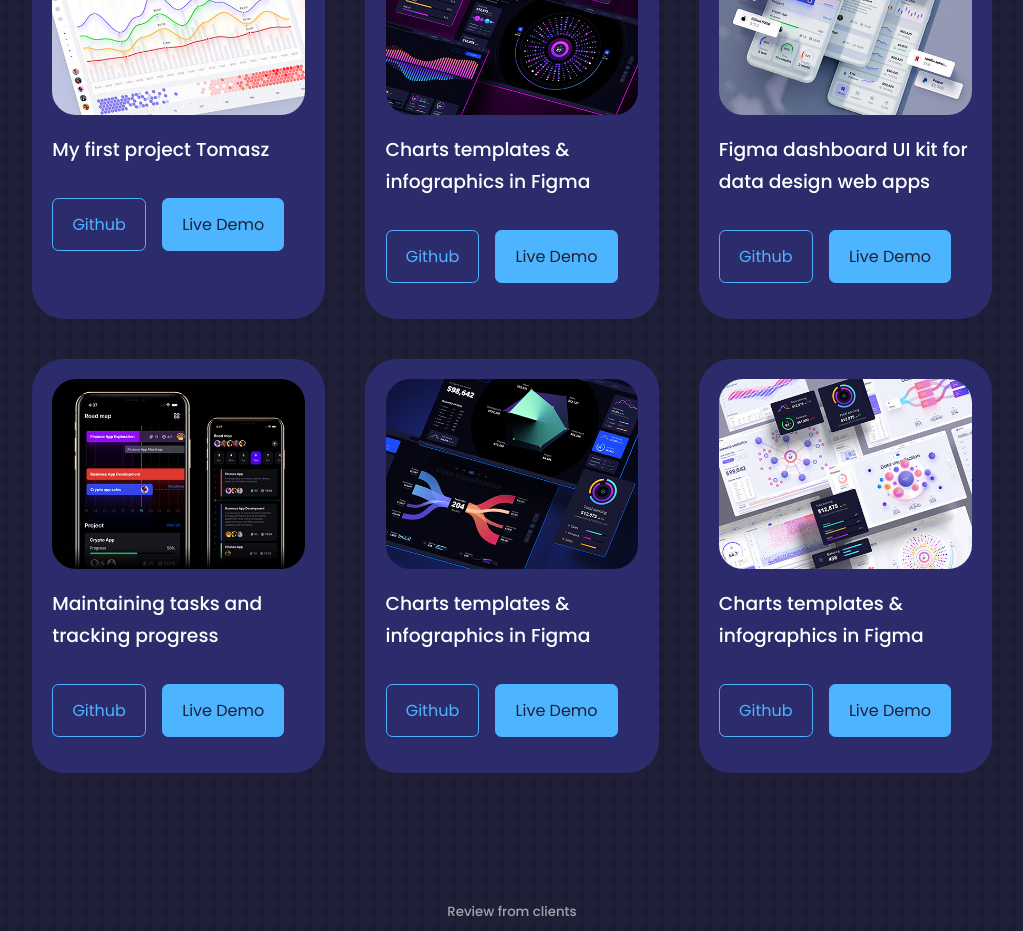
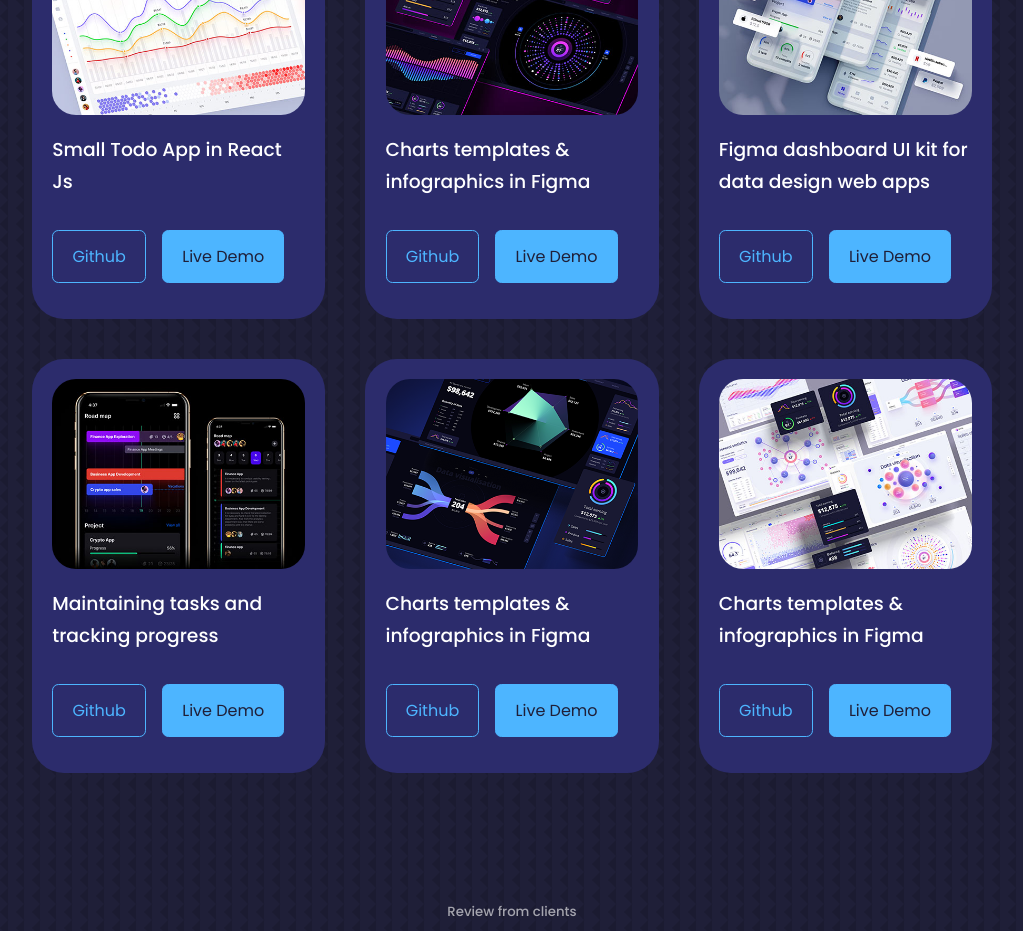
Before and after one commit to piknik1979/tomasz-portfolio, a React (Create React App) app: page / in a window 1280 px wide. Shown: the part 3240-4171 px from the top of the page, without its empty margins (128-1151 px from the left). Built offline with nearby package versions, Linux system fonts and the light colour scheme.

Commit message:
todo app added to portfolio

```diff
--- a/src/components/portfolio/Portfolio.jsx
+++ b/src/components/portfolio/Portfolio.jsx
@@ -13,9 +13,9 @@ const data = [
   {
     id: 1,
     image: IMG1,
-    title: 'My first project Tomasz',
-    github: 'https://github.com',
-    demo: 'https://dribbble.com/shots/16673715-Crypto-currency-dashboards-and-financial-data-visualization'
+    title: 'Small Todo App in React Js',
+    github: 'https://github.com/piknik1979/todo-app.git',
+    demo: 'https://react-tomasz-todo-app.netlify.app/'
   },
   {
     id: 2,
```
